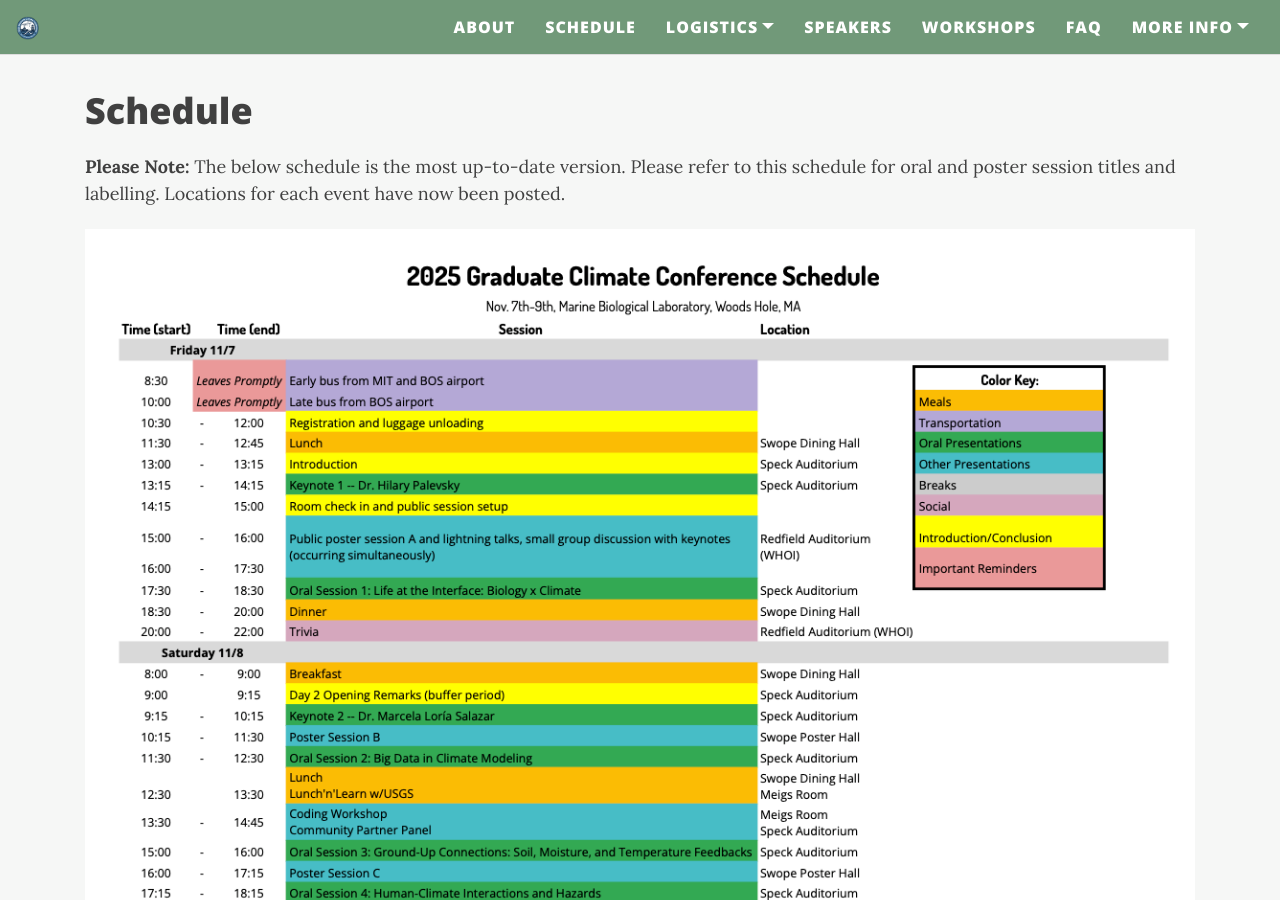
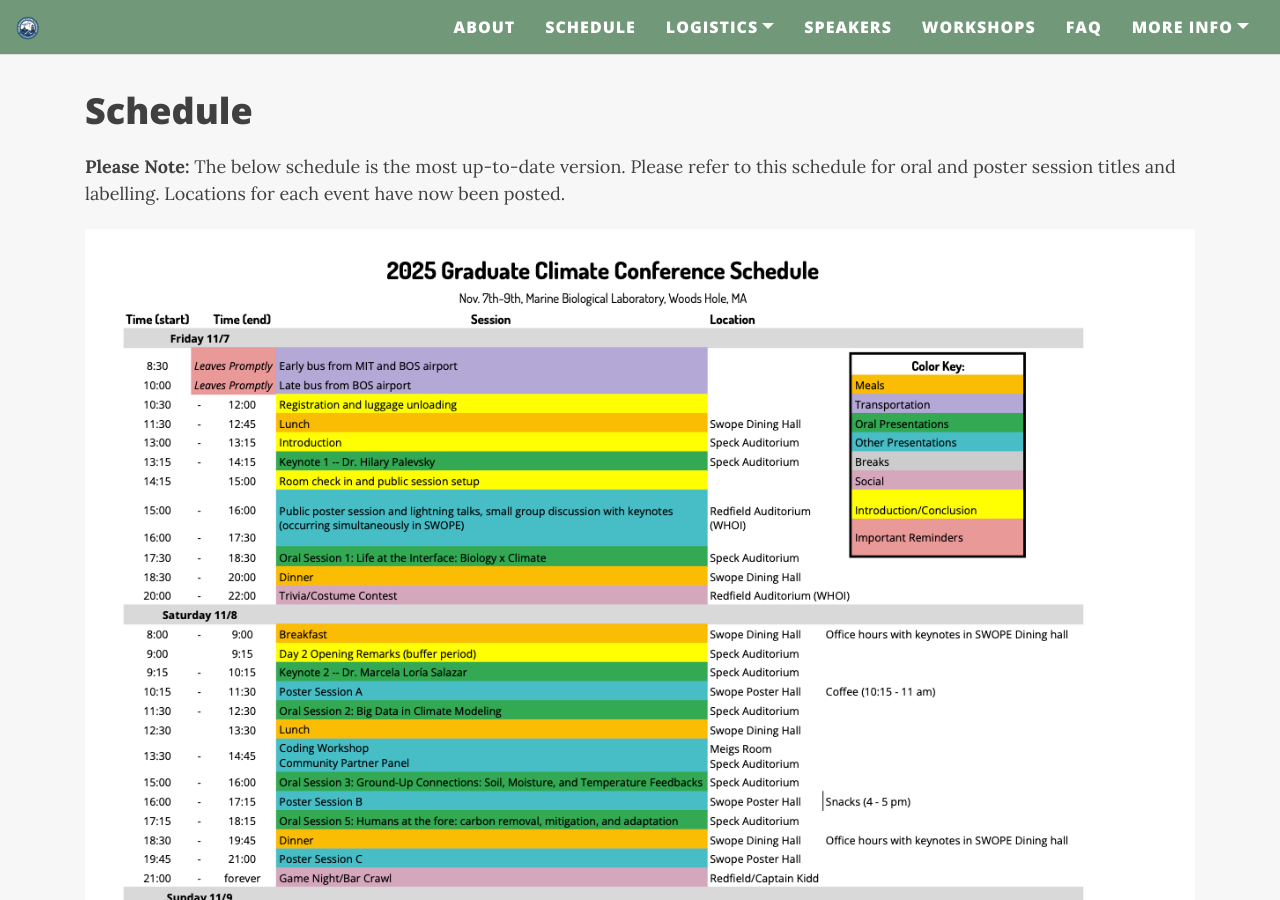
Before and after one commit to graduateclimateconference/graduateclimateconference.github.io, a Jekyll site: the page built from schedule.md, in a window 1280 px wide and 900 px high, scrolled down 451 px. Built offline with Jekyll 4.4.1, drawn with Linux system fonts in a browser that asks for light colours; nearby versions of some CDN libraries.

Commit message:
Update schedule.md

```diff
--- a/schedule.md
+++ b/schedule.md
@@ -7,7 +7,7 @@
 # Schedule
 **Please Note:** The below schedule is the most up-to-date version. Please refer to this schedule for oral and poster session titles and labelling. Locations for each event have now been posted.
 <div align="center">
-<img src="/assets/img/GCC_2025_SCHEDULE.png" alt="Conference schedule">
+<img src="/assets/img/schedule_updated.png" alt="Conference schedule">
 </div>
 
 _Last updated 11:07 am on Thursday, November 6th_
```
